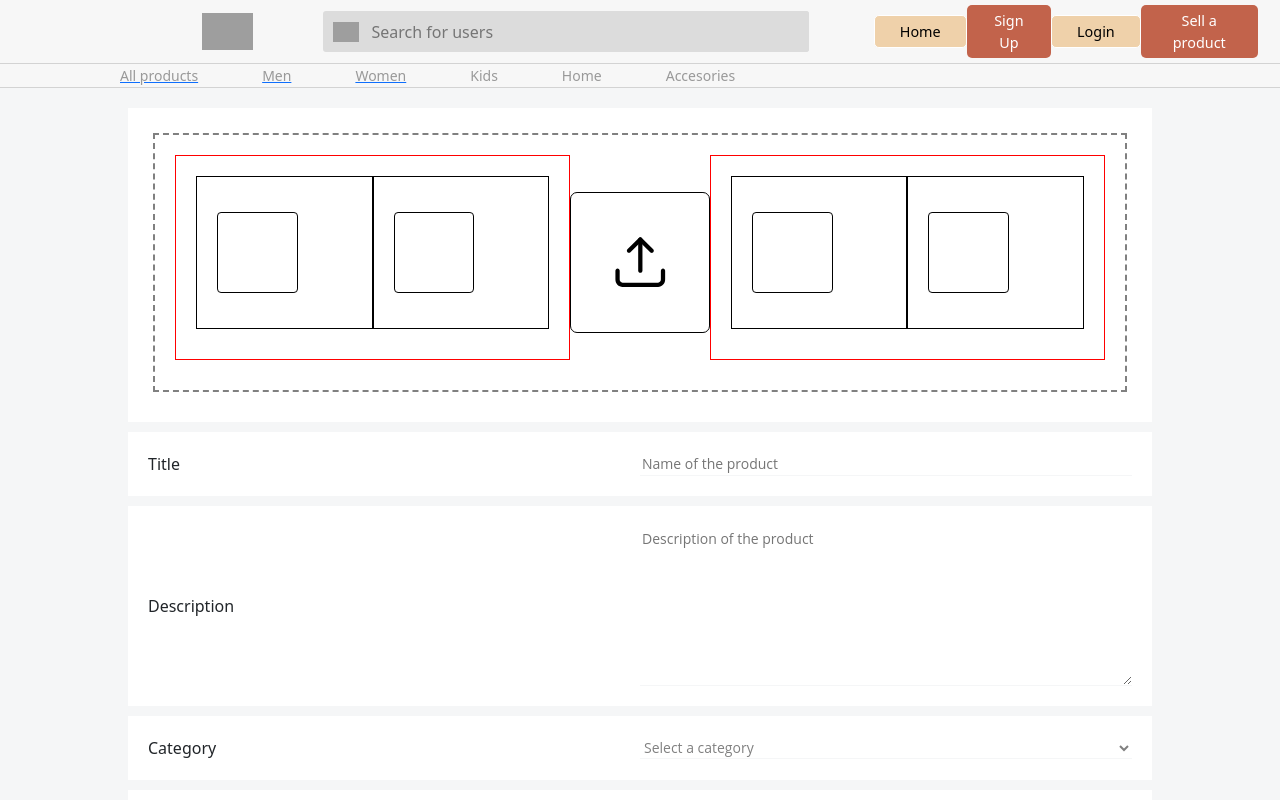
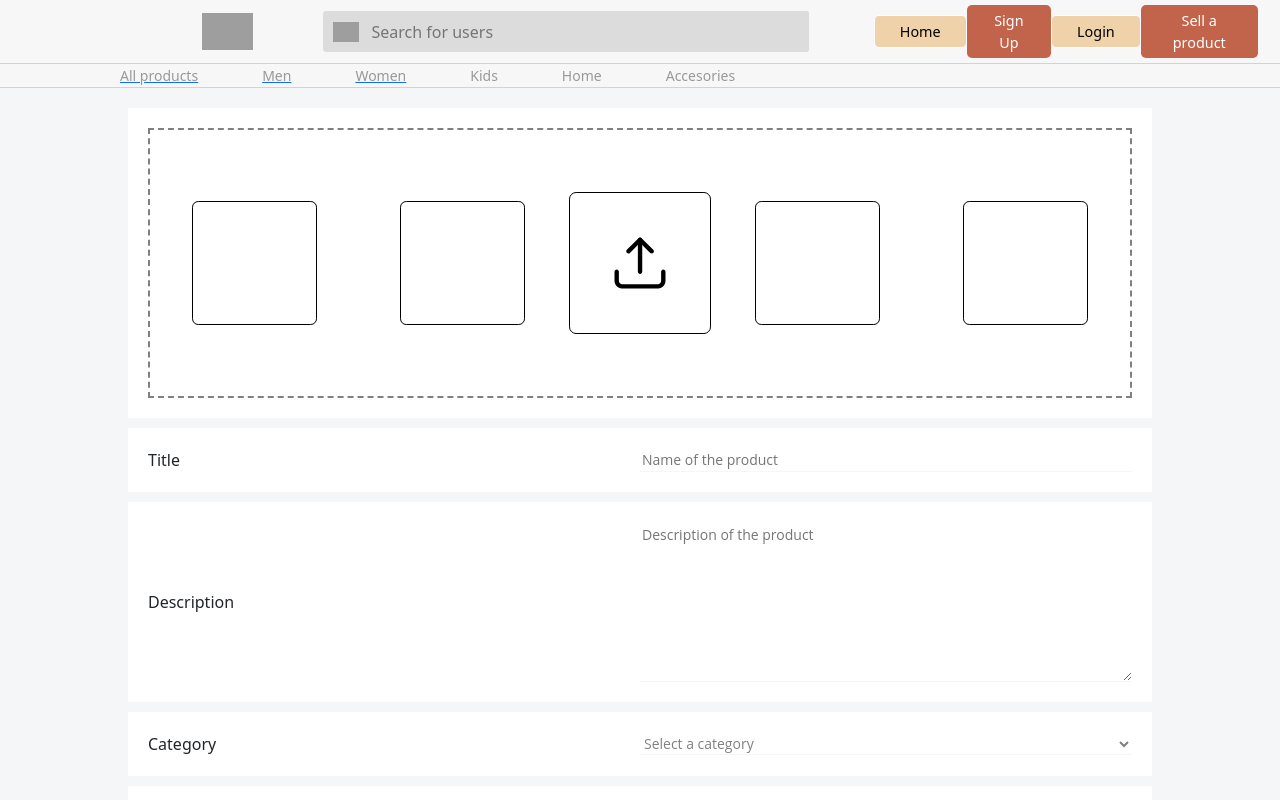
Before and after one commit to TheoDiamant/Project-3-Ironhack, a React (Create React App) app in the folder client/: page /new-product in a window 1280 px wide. Shown: the top 800 px of the page. Built offline with nearby package versions, Linux system fonts and the light colour scheme; no server answers; grey boxes are pictures that could not be loaded.

Commit message:
Fixed imageInput. Resizes correctly again.

```diff
--- a/client/src/components/ImageInput/ImageInput.css
+++ b/client/src/components/ImageInput/ImageInput.css
@@ -1,44 +1,59 @@
 .imageInputDiv {
     position: relative;
+    display: flex;
+    justify-content: space-between;
+    align-items: center;
+    height: 270px;
+    width: 100%;
     border: 2px dashed grey;
-    margin: 5px;
-    display: flex;
 }
 
 .imageInputHalfDiv {
-    border: 1px solid red;
     flex-basis: calc(50% - 15%/2);
+    display: flex;
+    height: 100%;
 }
 
 .canvasDiv {
-    border: 1px solid black;
     flex: 1;
+    display: flex;
+    justify-content: center;
+    align-items: center;
+    height: 100%;
+}
+
+.canvasWrapper {
     position: relative;
     display: flex;
     justify-content: center;
     align-items: center;
+    width: 60%;
 }
 
 .imageInputCanvas {
     border: 1px solid black;
     border-radius: 5%;
-    width: 60%;
-    margin: 15px 0;
+    width: 100%;
     aspect-ratio: 1/1;
 }
 
 .removeImageButton {
     position: absolute;
-    top: 11%;
-    left: 64%;
-    height: 20%;
+    display: none;
+    top: 4%;
+    left: 71%;
+    width: 25%;
     aspect-ratio: 1/1;
     padding: 0;
-    border: 2px solid #D70040;
+    border: 1px solid #D70040;
     border-radius: 10%;
     cursor: pointer;
+    background-color: red;
     animation: fade-in 5s;
-    display: none;
+}
+
+.deleteButtonImage {
+    height: 100%;
 }
 
 .loading {
@@ -79,6 +94,7 @@
     display: flex;
     justify-content: center;
     align-items: center;
+    padding: 0;
 }
 
 .uploadIcon {
--- a/client/src/components/ImageInput/ImageInput.jsx
+++ b/client/src/components/ImageInput/ImageInput.jsx
@@ -85,46 +85,38 @@ function ImageInput({imagesLoading, handleImages, imageURLs, setImageURLs}) {
         <div className="imageInputDiv">
             <div className="imageInputHalfDiv">
                     <div className="canvasDiv">
+                        <div className="canvasWrapper">
                             <canvas className="imageInputCanvas" ref={element => canvasRefs.current[0] = element}></canvas>
                             <button onClick={(e) => handleDelete(0, e)} className="removeImageButton">
-                        <svg viewBox="0 0 100 100" xmlns="http://www.w3.org/2000/svg">
-                            <rect x="0" y="0" width="100" height="100" fill="#D70040" />
-                            <line x1="0" y1="0" x2="100" y2="100" stroke="#FFF" strokeWidth="20" />
-                            <line x1="100" y1="0" x2="0" y2="100" stroke="#FFF" strokeWidth="20" />
-                        </svg>
+                               <img className="deleteButtonImage" src="https://i.imgur.com/4pfR3Wc.png" alt="" />
                             </button>
                         </div>
+                    </div>
                     <div className="canvasDiv">
+                        <div className="canvasWrapper">
                             <canvas className="imageInputCanvas" ref={element => canvasRefs.current[1] = element}></canvas>
                             <button onClick={(e) => handleDelete(1, e)} className="removeImageButton">
-                        <svg viewBox="0 0 100 100" xmlns="http://www.w3.org/2000/svg">
-                            <rect x="0" y="0" width="100" height="100" fill="#D70040" />
-                            <line x1="0" y1="0" x2="100" y2="100" stroke="#FFF" strokeWidth="20" />
-                            <line x1="100" y1="0" x2="0" y2="100" stroke="#FFF" strokeWidth="20" />
-                        </svg>
+                                <img className="deleteButtonImage" src="https://i.imgur.com/4pfR3Wc.png" alt="" />
                             </button>
+                        </div>
                     </div>
                 </div>
             <div className="imageInputHalfDiv">
                 <div className="canvasDiv">
+                    <div className="canvasWrapper">
                         <canvas className="imageInputCanvas" ref={element => canvasRefs.current[2] = element}></canvas>
                         <button onClick={(e) => handleDelete(2, e)} className="removeImageButton">
-                        <svg viewBox="0 0 100 100" xmlns="http://www.w3.org/2000/svg">
-                            <rect x="0" y="0" width="100" height="100" fill="#D70040" />
-                            <line x1="0" y1="0" x2="100" y2="100" stroke="#FFF" strokeWidth="20" />
-                            <line x1="100" y1="0" x2="0" y2="100" stroke="#FFF" strokeWidth="20" />
-                        </svg>
+                            <img className="deleteButtonImage" src="https://i.imgur.com/4pfR3Wc.png" alt="" />
                         </button>
                     </div>
+                </div>
                 <div className="canvasDiv">
+                    <div className="canvasWrapper">
                         <canvas className="imageInputCanvas" ref={element => canvasRefs.current[3] = element}></canvas>
                         <button onClick={(e) => handleDelete(3, e)} className="removeImageButton">
-                        <svg viewBox="0 0 100 100" xmlns="http://www.w3.org/2000/svg">
-                            <rect x="0" y="0" width="100" height="100" fill="#D70040" />
-                            <line x1="0" y1="0" x2="100" y2="100" stroke="#FFF" strokeWidth="20" />
-                            <line x1="100" y1="0" x2="0" y2="100" stroke="#FFF" strokeWidth="20" />
-                        </svg>
+                            <img className="deleteButtonImage" src="https://i.imgur.com/4pfR3Wc.png" alt="" />
                         </button>
+                    </div>
                 </div>
             </div>
             <input multiple id="fileInput" className="hiddenImageInput" type="file" onChange={handleFileInput}/>
--- a/client/src/pages/AddProduct/AddProduct.css
+++ b/client/src/pages/AddProduct/AddProduct.css
@@ -18,9 +18,10 @@
     display: flex;
     flex-direction: column;
     font-size: 16px;
+    width: 100%;
 }
 
-.addProductForm div {
+.addProductForm > div {
     display: flex;
     align-items: center;
     justify-content: space-between;
--- a/client/src/pages/HomePage/HomePage.css
+++ b/client/src/pages/HomePage/HomePage.css
@@ -1,5 +1,4 @@
 .firstSection {
-    border: 1px solid black;
     height: 450px;
     background-image: url("https://myvinted-lereacteur-2021.netlify.app/static/media/hero-banner.bebb87dd.jpg");
     background-repeat: no-repeat;
```
Also changed, not shown: client/src/hero-banner.jpg (deleted). Lines whose indentation alone changed are shown as unchanged.
